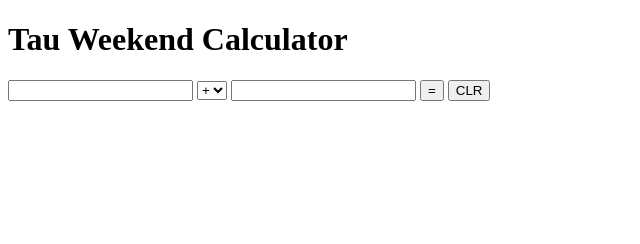
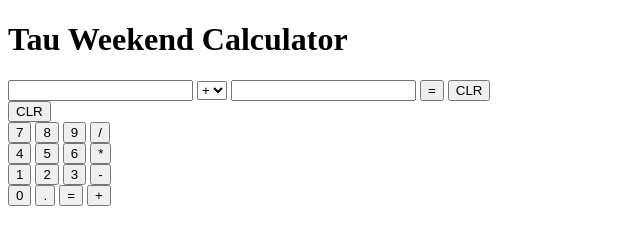
Before and after one commit to j-fro/weekend-project-3, a website: page views/index.html in a window 1280 px wide. Shown: the whole page, without its empty margins (0-640 px from the left). Drawn offline with Linux system fonts and the light colour scheme; files that its build step writes are made by us from their sources; files whose address does not match are found by name.

Commit message:
added key ui

```diff
--- a/views/index.html
+++ b/views/index.html
@@ -1,5 +1,6 @@
 <!DOCTYPE html>
 <html>
+
 <head>
     <meta charset="utf-8">
     <title>Tau Weekend Calculator</title>
@@ -7,6 +8,7 @@
     <script src="scripts/client.js" charset="utf-8"></script>
     <link rel="stylesheet" href="css/master.css">
 </head>
+
 <body>
     <h1>Tau Weekend Calculator</h1>
     <input type="number" id="firstNumIn">
@@ -20,5 +22,38 @@
     <button type="button" id="calculateButton">=</button>
     <p id="answerOut"></p>
     <button type="button" id="clearButton">CLR</button>
+    <div class="calculator">
+        <div class="display">
+            <button type="button" class="calculator-key" data-value="Clear">CLR</button>
+            <p class="answer-output"></p>
+        </div>
+        <div class="calculator-keys">
+            <div class="top-row">
+                <button type="button" class="calculator-key" data-value="7">7</button>
+                <button type="button" class="calculator-key" data-value="8">8</button>
+                <button type="button" class="calculator-key" data-value="9">9</button>
+                <button type="button" class="calculator-key" data-value="Divide">/</button>
+            </div>
+            <div class="middle-top-row">
+                <button type="button" class="calculator-key" data-value="4">4</button>
+                <button type="button" class="calculator-key" data-value="5">5</button>
+                <button type="button" class="calculator-key" data-value="6">6</button>
+                <button type="button" class="calculator-key" data-value="Multiply">*</button>
+            </div>
+            <div class="middle-botom-row">
+                <button type="button" class="calculator-key" data-value="1">1</button>
+                <button type="button" class="calculator-key" data-value="2">2</button>
+                <button type="button" class="calculator-key" data-value="3">3</button>
+                <button type="button" class="calculator-key" data-value="Subtract">-</button>
+            </div>
+            <div class="bottom-row">
+                <button type="button" class="calculator-key" data-value="0">0</button>
+                <button type="button" class="calculator-key" data-value=".">.</button>
+                <button type="button" class="calculator-key" data-value="=">=</button>
+                <button type="button" class="calculator-key" data-value="Add">+</button>
+            </div>
+        </div>
+    </div>
 </body>
+
 </html>
```
Lines whose indentation alone changed are shown as unchanged.
